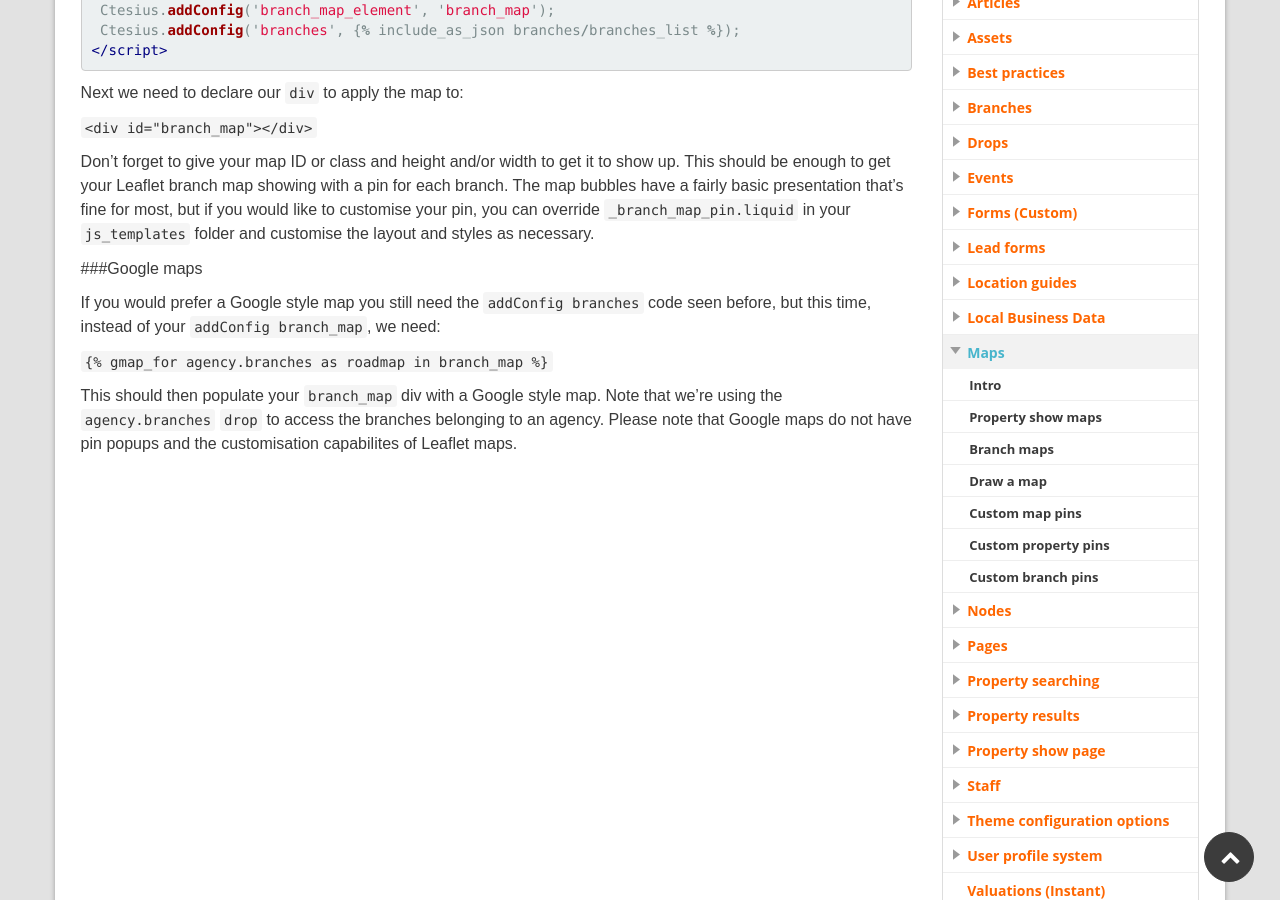
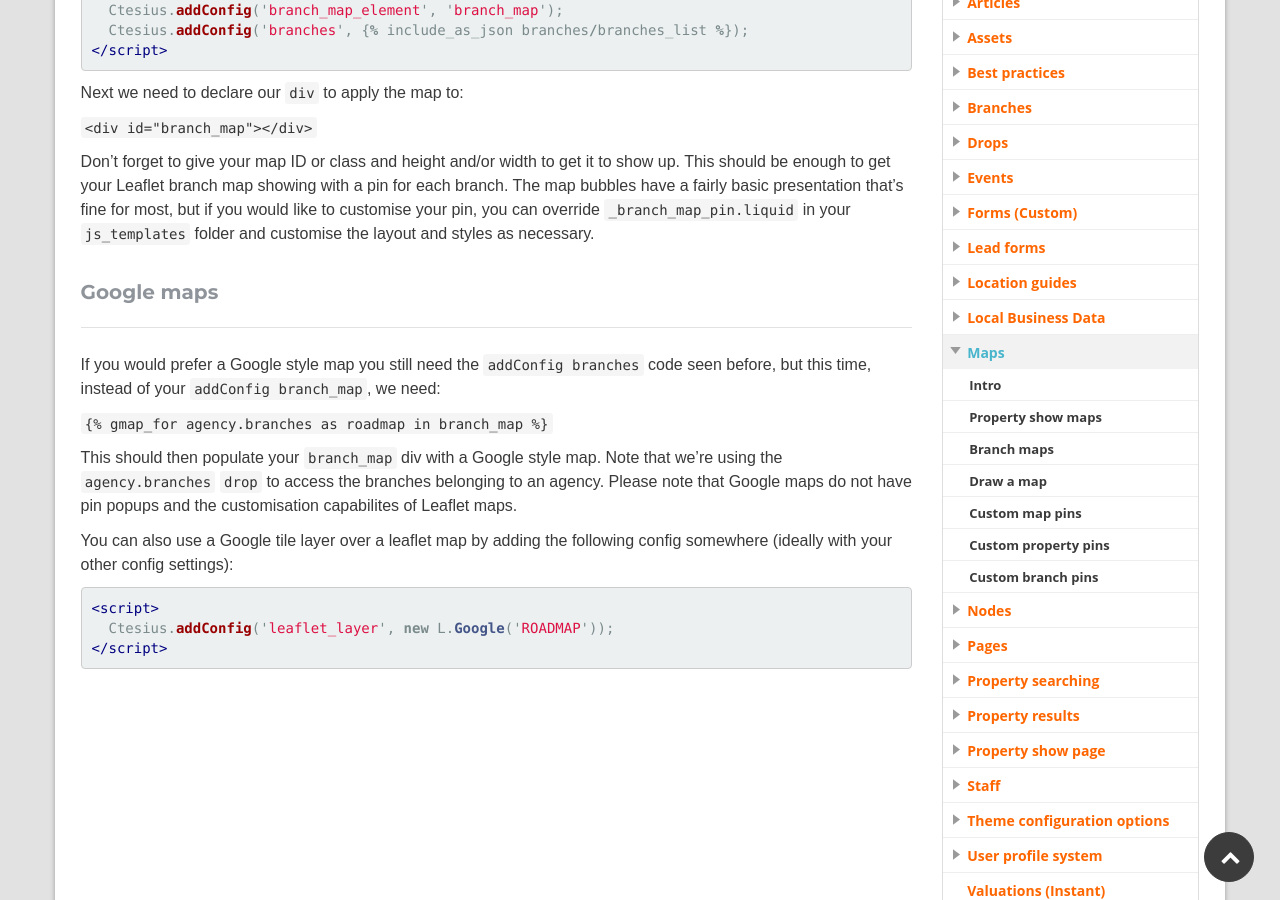
Before and after one commit to homeflow/homeflow.github.io, a Jekyll site: the page built from _posts/maps/2014-01-03-branch-maps.md, in a window 1280 px wide and 900 px high, scrolled down 532 px. Built offline with Jekyll 4.4.1, drawn with Linux system fonts in a browser that asks for light colours.

Commit message:
Add info on google layer for leaflet maps

```diff
--- a/_posts/maps/2014-01-03-branch-maps.md
+++ b/_posts/maps/2014-01-03-branch-maps.md
@@ -9,8 +9,8 @@ Homeflow supports a variety of map types which you can extend with custom pins,
 {% highlight html %}
 {% raw %}
 <script>
- Ctesius.addConfig('branch_map_element', 'branch_map');
- Ctesius.addConfig('branches', {% include_as_json branches/branches_list %});
+  Ctesius.addConfig('branch_map_element', 'branch_map');
+  Ctesius.addConfig('branches', {% include_as_json branches/branches_list %});
 </script>
 {% endraw %}
 {% endhighlight %}
@@ -21,10 +21,20 @@ Next we need to declare our ``div`` to apply the map to:
 
 Don't forget to give your map ID or class and height and/or width to get it to show up. This should be enough to get your Leaflet branch map showing with a pin for each branch. The map bubbles have a fairly basic presentation that's fine for most, but if you would like to customise your pin, you can override ``_branch_map_pin.liquid`` in your ``js_templates`` folder and customise the layout and styles as necessary.
 
-###Google maps
+### Google maps
 
 If you would prefer a Google style map you still need the ``addConfig branches`` code seen before, but this time, instead of your ``addConfig branch_map``, we need:
 
 ``{% raw %}{% gmap_for agency.branches as roadmap in branch_map %}{% endraw %}``
 
 This should then populate your ``branch_map`` div with a Google style map. Note that we're using the ``agency.branches`` ``drop`` to access the branches belonging to an agency. Please note that Google maps do not have pin popups and the customisation capabilites of Leaflet maps.
+
+You can also use a Google tile layer over a leaflet map by adding the following config somewhere (ideally with your other config settings):
+
+{% highlight html %}
+{% raw %}
+<script>
+  Ctesius.addConfig('leaflet_layer', new L.Google('ROADMAP'));
+</script>
+{% endraw %}
+{% endhighlight %}
```
